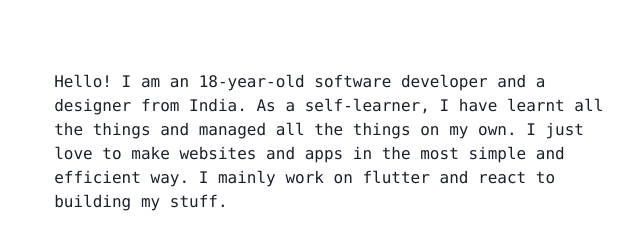
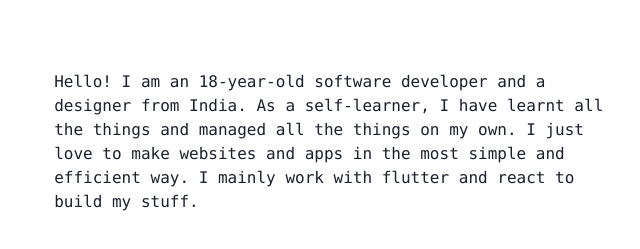
Before and after one commit to Harvinder-Singh24/Portfolio_Website, a React (Create React App) app: page / in a window 1280 px wide. Shown: the part 801-1050 px from the top of the page, without its empty margins (524-1164 px from the left). Built offline with nearby package versions, Linux system fonts and the light colour scheme.

Commit message:
Update About.js

```diff
--- a/src/About.js
+++ b/src/About.js
@@ -21,42 +21,48 @@ export default function About(props) {
         <Heading textAlign="center">About</Heading>
         <Flex direction={props.isNotSmallerScreen ? "row" : "column"} m={10}>
           <Flex direction="column" alignItems="center">
+
             <Wrap data-aos="fade-up">
               <WrapItem>
                 <Avatar
                   width={props.isNotSmallerScreen ? "450px" : "350px"}
                   height={props.isNotSmallerScreen ? "450px" : "350px"}
                   name="Dan Abrahmov"
-                  src="./images/me.png"
-                />
+                  src="./images/me.png" />
               </WrapItem>
             </Wrap>
+
             <Flex direction="row" alignItems="center" columnGap={30} mt={10}>
+
               <a href="https://github.com/Hackersvilla" target="_blank">
                 <img src="./images/github.png" alt="" width="40" height="40" />
               </a>
+
               <a href="https://www.linkedin.com/in/coder-boy/"target="_blank">
                 <img
                   src="./images/linkedin.png"
                   alt=""
                   width="40"
-                  height="40"
-                />
+                  height="40" />
               </a>
+
               <a href="https://twitter.com/ExtractsNft"target="_blank">
                 <img src="./images/twitter.png" alt="" width="40" height="40" />
               </a>
+
             </Flex>
           </Flex>
+
           <Container centerContent mt={100}>
             <Text as="samp" textAlign="left">
               Hello! I am an 18-year-old software developer and a designer from
               India. As a self-learner, I have learnt all the things and managed
               all the things on my own. I just love to make websites and apps in
-              the most simple and efficient way. I mainly work on flutter and
-              react to building my stuff.
+              the most simple and efficient way. I mainly work with flutter and
+              react to build my stuff.
             </Text>
           </Container>
+
         </Flex>
       </Flex>
     </>
```
